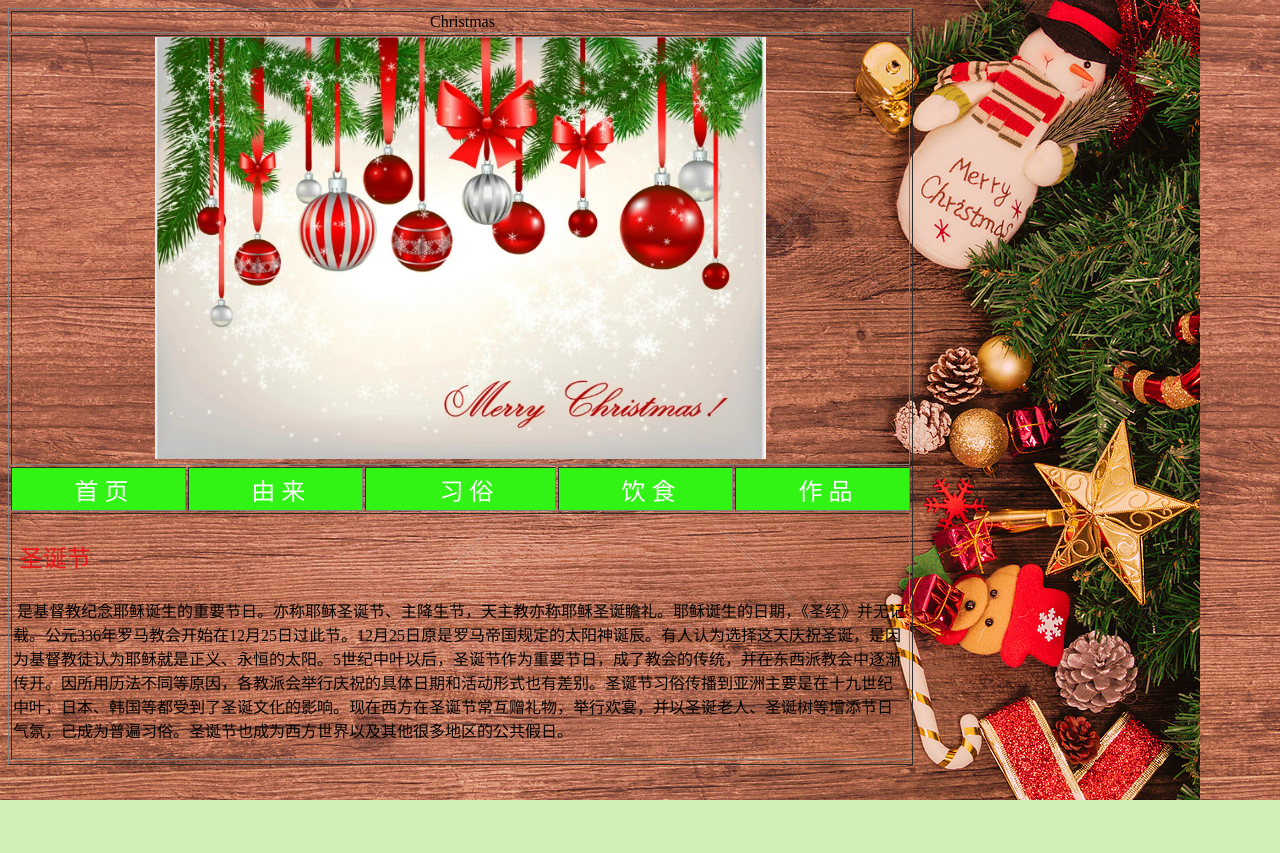
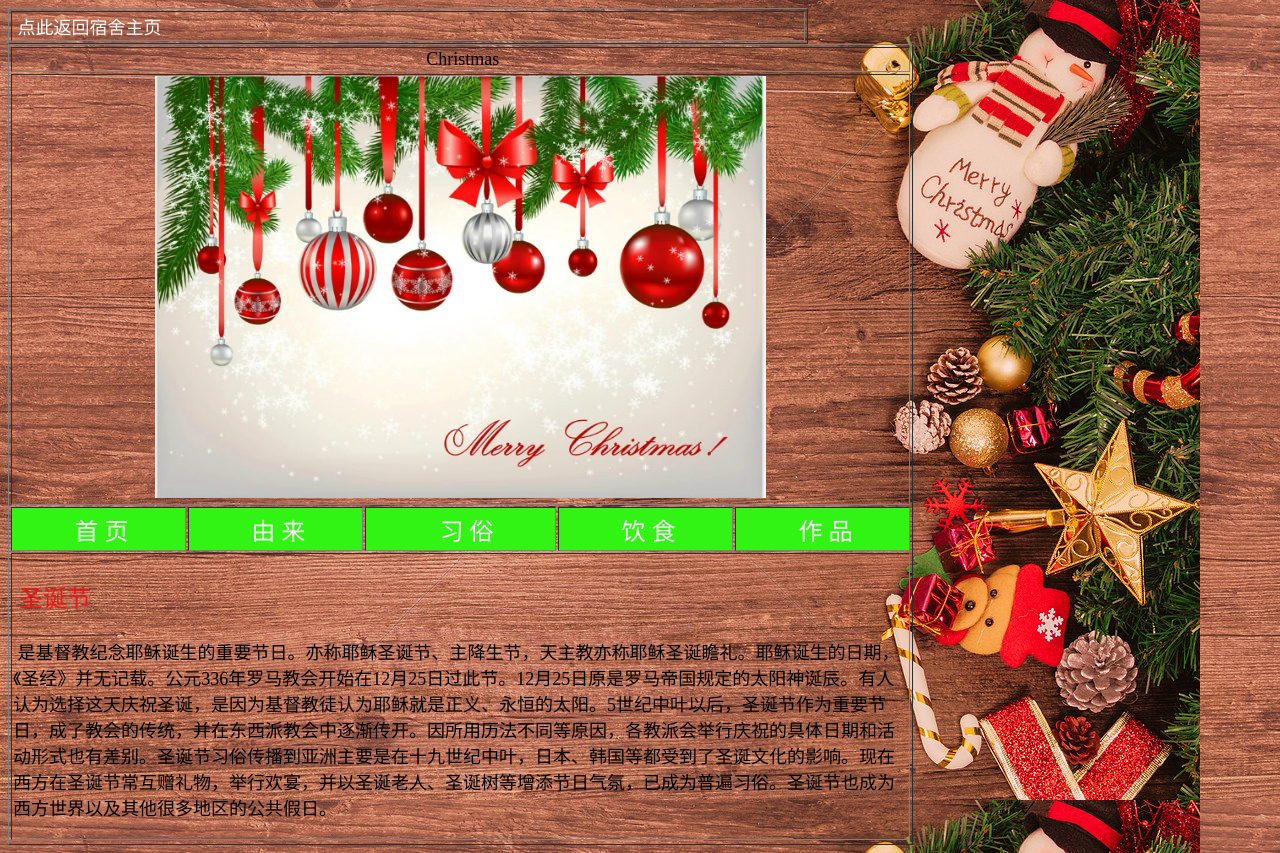
Before and after one commit to Biuwelt/Biuwelt.github.io, a plain HTML site: page wtb566/index.html in a window 1280 px wide. Before the commit the page ends 800 px from the top, so only its background shows below. Drawn offline with Linux system fonts and the light colour scheme.

Commit message:
Update index.html

```diff
--- a/wtb566/index.html
+++ b/wtb566/index.html
@@ -21,11 +21,19 @@ a:active {
 body {
     background-color: #CFEFB6;
     background-image: url(image/R-C.jfif);
+    font-size: 18px;
 }
 </style>
 </head>
 
 <body>
+<table width="800" border="1">
+  <tbody>
+    <tr>
+      <td>&nbsp;<a href="https://biuwelt.github.io/518sushe/sushe.html">点此返回宿舍主页</a></td>
+    </tr>
+  </tbody>
+</table>
 <table width="905" height="157.6" border="1">
   <tbody>
     <tr>
```
